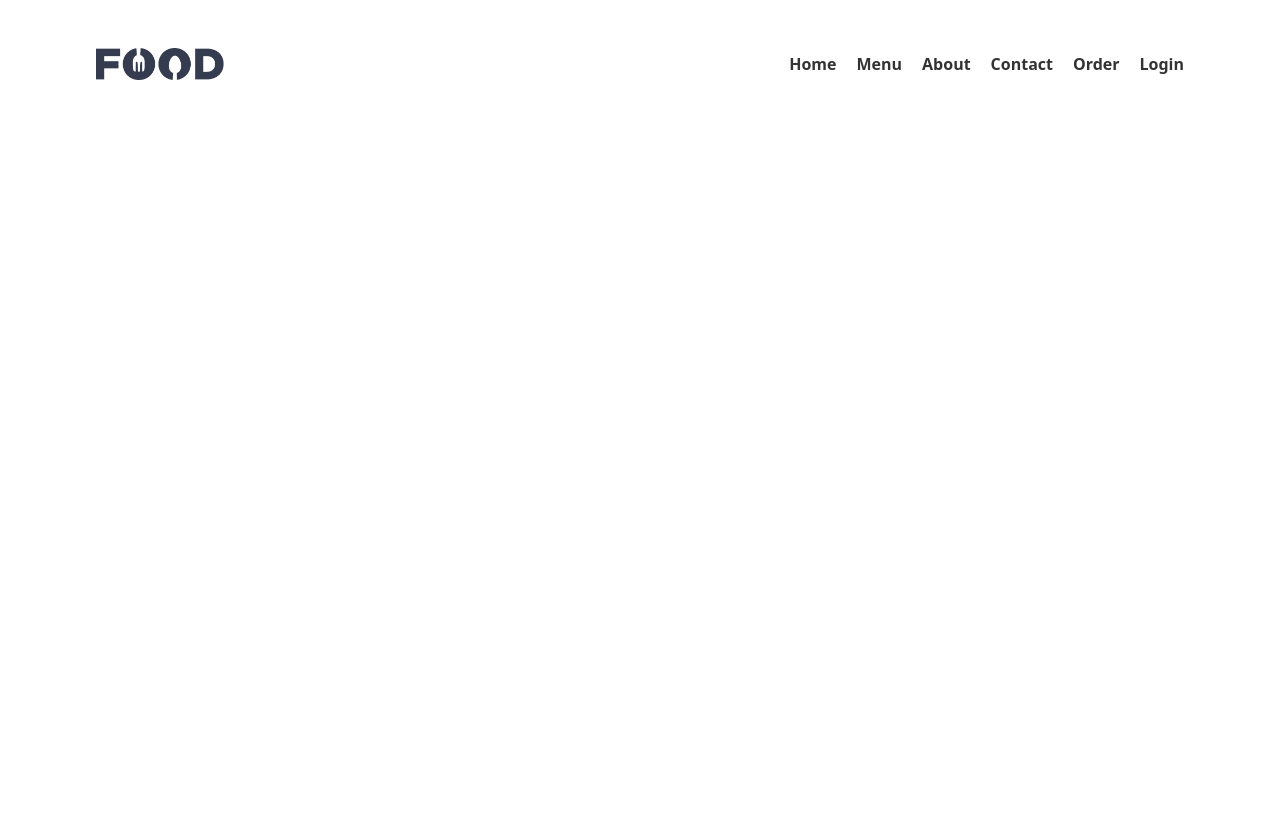
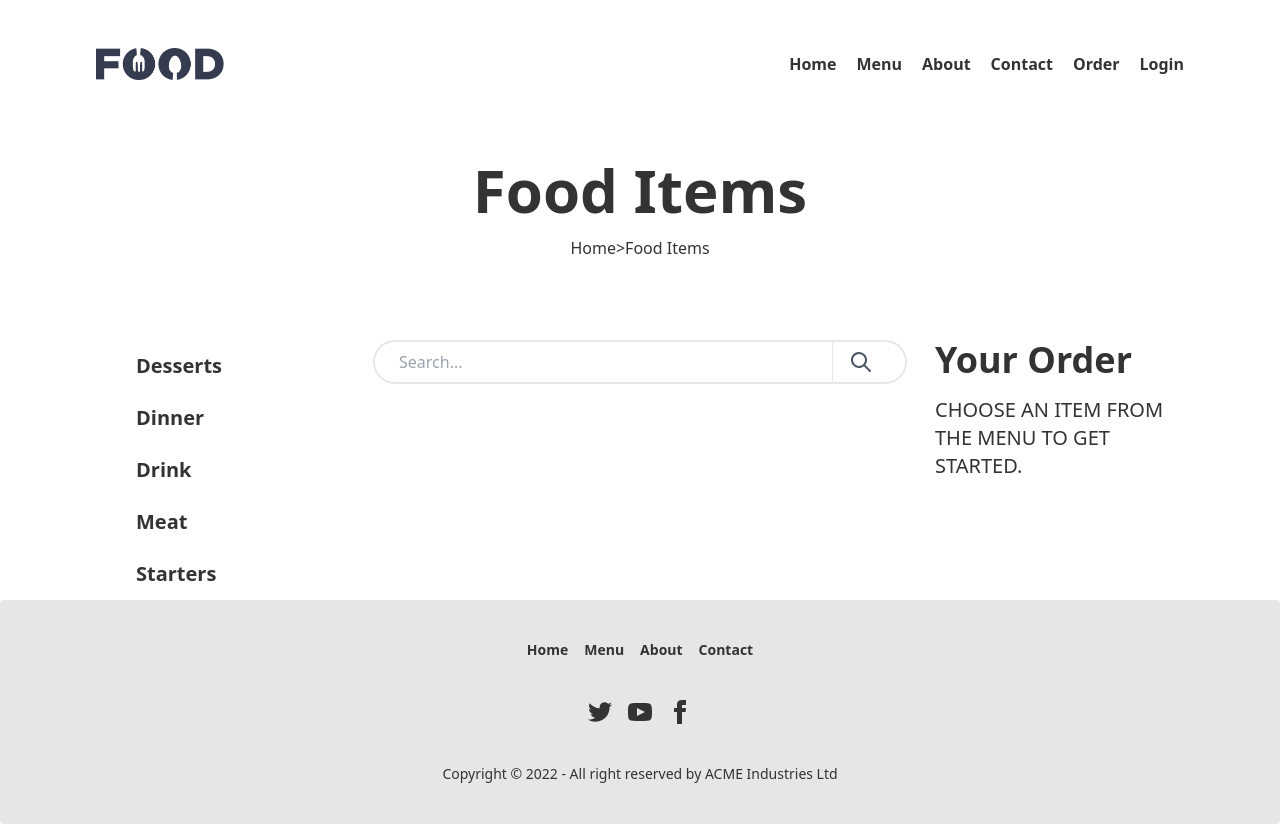
Before and after one commit to forhadmia1/food_hub_client, a React (Create React App) app: page /menu in a window 1280 px wide. Before the commit the page ends 800 px from the top, so only its background shows below. Built offline with nearby package versions, Linux system fonts and the light colour scheme.

Commit message:
login page complete

```diff
--- a/src/App.js
+++ b/src/App.js
@@ -1,6 +1,8 @@
 import Navbar from "./components/Home/Navbar";
 import { Routes, Route } from 'react-router-dom';
 import Home from "./Pages/Home";
+import MenuPage from "./Pages/MenuPage";
+import LoginPage from "./Pages/LoginPage";
 
 
 function App() {
@@ -9,6 +11,8 @@ function App() {
       <Navbar />
       <Routes>
         <Route path="/" element={<Home />} />
+        <Route path="/menu" element={<MenuPage />} />
+        <Route path="/login" element={<LoginPage />} />
       </Routes>
     </>
   );
--- a/src/Pages/MenuPage.jsx
+++ b/src/Pages/MenuPage.jsx
@@ -1,9 +1,43 @@
 import React from 'react';
+import Footer from '../components/Home/Footer';
 
 const MenuPage = () => {
     return (
         <div>
-            menu page
+            <div className='flex flex-col items-center mt-16'>
+                <h2 className='text-6xl font-bold'>Food Items</h2>
+                <p className='text-md mt-4'>Home{'>'}Food Items</p>
+            </div>
+            <div className='grid md:grid-cols-4 gap-5 mt-20 md:mx-24 px-6 md:px-0'>
+                <div className='px-6 text-xl font-semibold hidden md:block'>
+                    <ul class="menu bg-base-100 w-56">
+                        <li><a>Desserts</a></li>
+                        <li><a>Dinner</a></li>
+                        <li><a>Drink</a></li>
+                        <li><a>Meat</a></li>
+                        <li><a>Starters</a></li>
+                    </ul>
+                </div>
+                <div className='col-span-2'>
+                <div class="flex items-center justify-center">
+                    <div class="flex border-2 rounded-full w-full px-4">
+                            <input type="text" class=" w-full focus:outline-none px-2 py-2" placeholder="Search..."/>
+                            <button class="flex items-center px-4 border-l">
+                                <svg class="w-6 h-6 text-gray-600" fill="currentColor" xmlns="http://www.w3.org/2000/svg"
+                                    viewBox="0 0 24 24">
+                                    <path
+                                        d="M16.32 14.9l5.39 5.4a1 1 0 0 1-1.42 1.4l-5.38-5.38a8 8 0 1 1 1.41-1.41zM10 16a6 6 0 1 0 0-12 6 6 0 0 0 0 12z" />
+                                </svg>
+                            </button>
+                        </div>
+                    </div>
+                </div>
+                <div className='px-2 hidden md:block'>
+                    <h2 className='text-4xl font-bold'>Your Order</h2>
+                    <p className='text-xl mt-4'>CHOOSE AN ITEM FROM THE MENU TO GET STARTED.</p>
+                </div>
+            </div>
+            <Footer/>
         </div>
     );
 };
--- a/src/components/Home/FeaturedItems.jsx
+++ b/src/components/Home/FeaturedItems.jsx
@@ -9,7 +9,7 @@ const FeaturedItems = () => {
                 </div>
                 <div className='md:flex flex-col items-center justify-center'>
                     <h2 className='text-3xl font-semibold'>Lorem ipsum dolor sit amet consectetur</h2>
-                    <button class="btn bg-white hover:text-white border-0 text-slate-800 font-semibold rounded-full px-10 mt-4">Button</button>
+                    <button class="btn bg-white hover:text-white border-0 text-slate-800 font-semibold rounded-full px-10 mt-4">View Menu</button>
                 </div>
             </div>
             <div className='flex items-center py-10 bg-yellow-400'>
@@ -18,7 +18,7 @@ const FeaturedItems = () => {
                 </div>
                 <div>
                     <h2 className='text-3xl font-semibold'>Lorem ipsum dolor sit amet consectetur</h2>
-                    <button class="btn bg-yellow-500 border-0 hover:text-white text-slate-800 font-semibold rounded-full px-10 mt-4">Button</button>
+                    <button class="btn bg-white border-0 hover:text-white text-slate-800 font-semibold rounded-full px-10 mt-4">View Menu</button>
                 </div>
             </div>
             <div className='flex items-center bg-yellow-400 py-10'>
@@ -27,7 +27,7 @@ const FeaturedItems = () => {
                 </div>
                 <div>
                     <h2 className='text-3xl font-semibold'>Lorem ipsum dolor sit amet consectetur</h2>
-                    <button class="btn bg-white border-0 hover:text-white text-slate-800 font-semibold rounded-full px-10 mt-4">Button</button>
+                    <button class="btn bg-white border-0 hover:text-white text-slate-800 font-semibold rounded-full px-10 mt-4">View Menu</button>
                 </div>
             </div>
         </div>
--- a/src/components/Home/Navbar.jsx
+++ b/src/components/Home/Navbar.jsx
@@ -16,22 +16,22 @@ const Navbar = () => {
                 </label>
                 <ul tabindex="0" class="menu menu-compact dropdown-content mt-2 p-2 shadow bg-base-100 rounded-box w-48 ml-[-140px]">
                     <li><Link to={'/'}>Home</Link></li>
-                    <li><Link to={'/'}>Menu</Link></li>
+                    <li><Link to={'/menu'}>Menu</Link></li>
                     <li><Link to={'/'}>About</Link></li>
                     <li><Link to={'/'}>Contact</Link></li>
                     <li><Link to={'/'}>Order</Link></li>
-                    <li><Link to={'/'}>Login</Link></li>
+                    <li><Link to={'/login'}>Login</Link></li>
                 </ul>
                 </div>
             </div>
             <div class="navbar-end hidden lg:flex">
                 <ul className={NavbarCss.link} >
                     <li ><Link to={'/'}>Home</Link></li>
-                    <li><Link to={'/'}>Menu</Link></li>
+                    <li><Link to={'/menu'}>Menu</Link></li>
                     <li><Link to={'/'}>About</Link></li>
                     <li><Link to={'/'}>Contact</Link></li>
                     <li><Link to={'/'}>Order</Link></li>
-                    <li><Link to={'/'}>Login</Link></li>
+                    <li><Link to={'/login'}>Login</Link></li>
                 </ul>
             </div>
             </div>
```
Also changed, not shown: src/Pages/LoginPage.jsx (added, +47 -0 lines).
